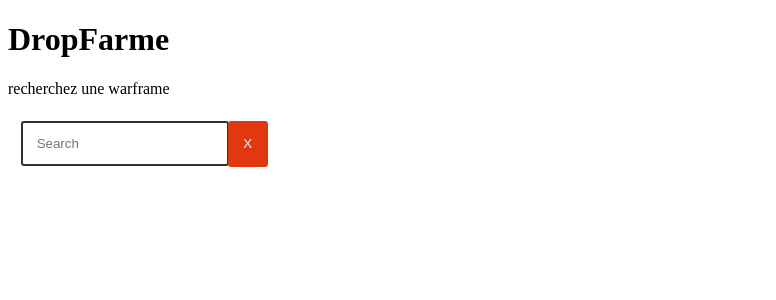
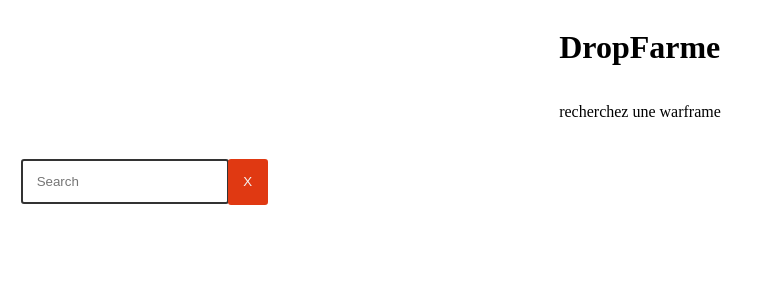
Before and after one commit to JLP0578/DropFrame, a React app: page / in a window 1280 px wide. Shown: the top 300 px of the page, without its empty margins (0-776 px from the left). Built offline with nearby package versions, Linux system fonts and the light colour scheme.

Commit message:
build(App): structure render + shortcuts

```diff
--- a/src/components/App.jsx
+++ b/src/components/App.jsx
@@ -1,11 +1,12 @@
 import React, {Component} from 'react';
 import SelectWarframe from "@components/SelectWarframe";
 import TechTree from "@components/TechTree";
+import BarNavigationSup from "@components/BarNavigationSup";
 
 // const Items = require('warframe-items');
 // const items = new Items({category: ['Warframes']});
 
-const items = require('/src/data/AllWarframeData.json');
+const items = require('@data/AllWarframeData.json');
 
 //TODO bug entre une warframe puis equinox, link du tree ne change pas
 
@@ -96,8 +97,7 @@
     render() {
         return (
             <React.Fragment>
-                <h1>DropFarme</h1>
-                <p>recherchez une warframe</p>
+                <BarNavigationSup/>
                 <SelectWarframe warframeJSON={items} partlist={this.handlePartList}/>
                 {this.state.nodes && this.state.nodes.length !== 0 &&
                     <TechTree nodes={this.state.nodes} />
```
